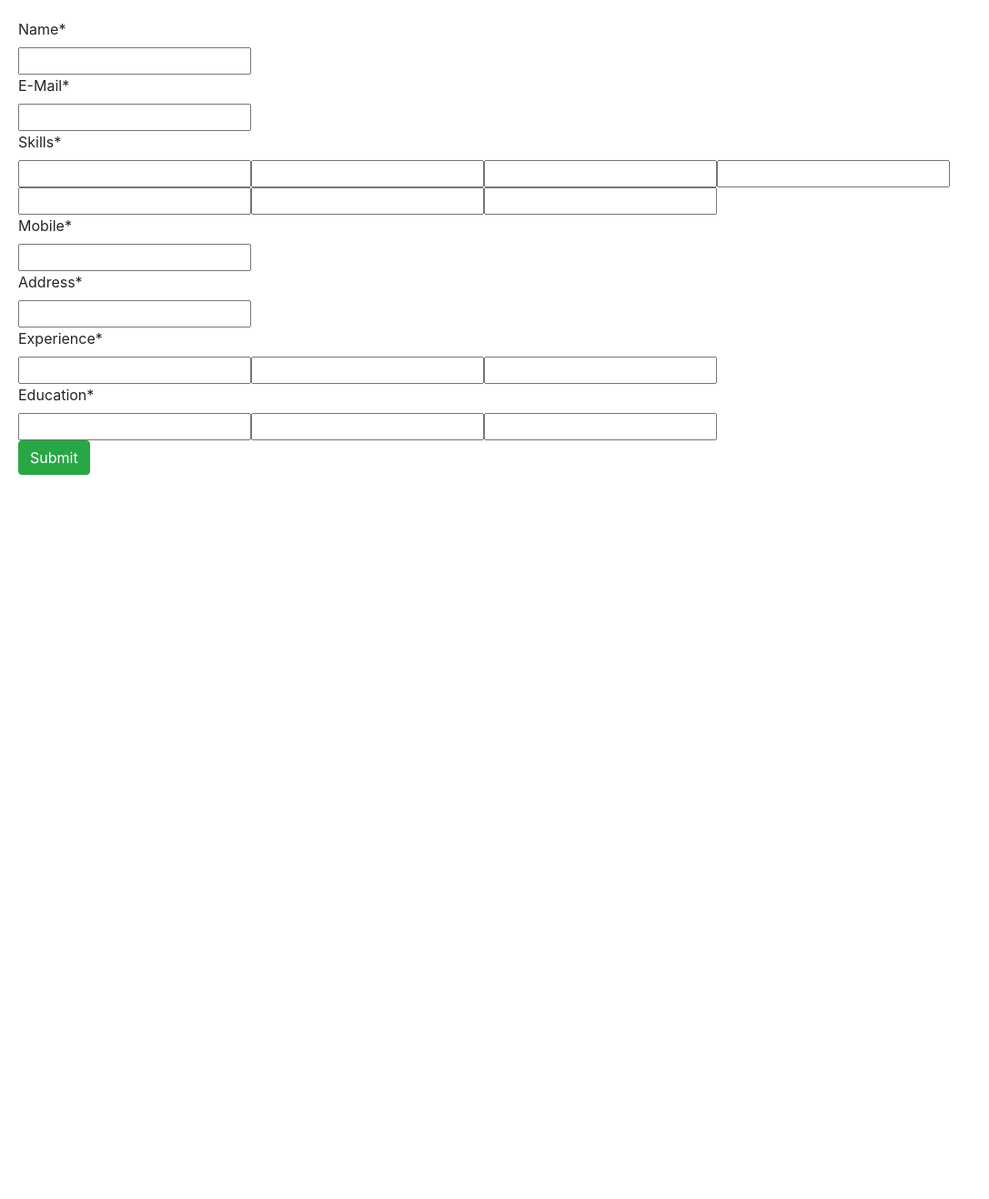
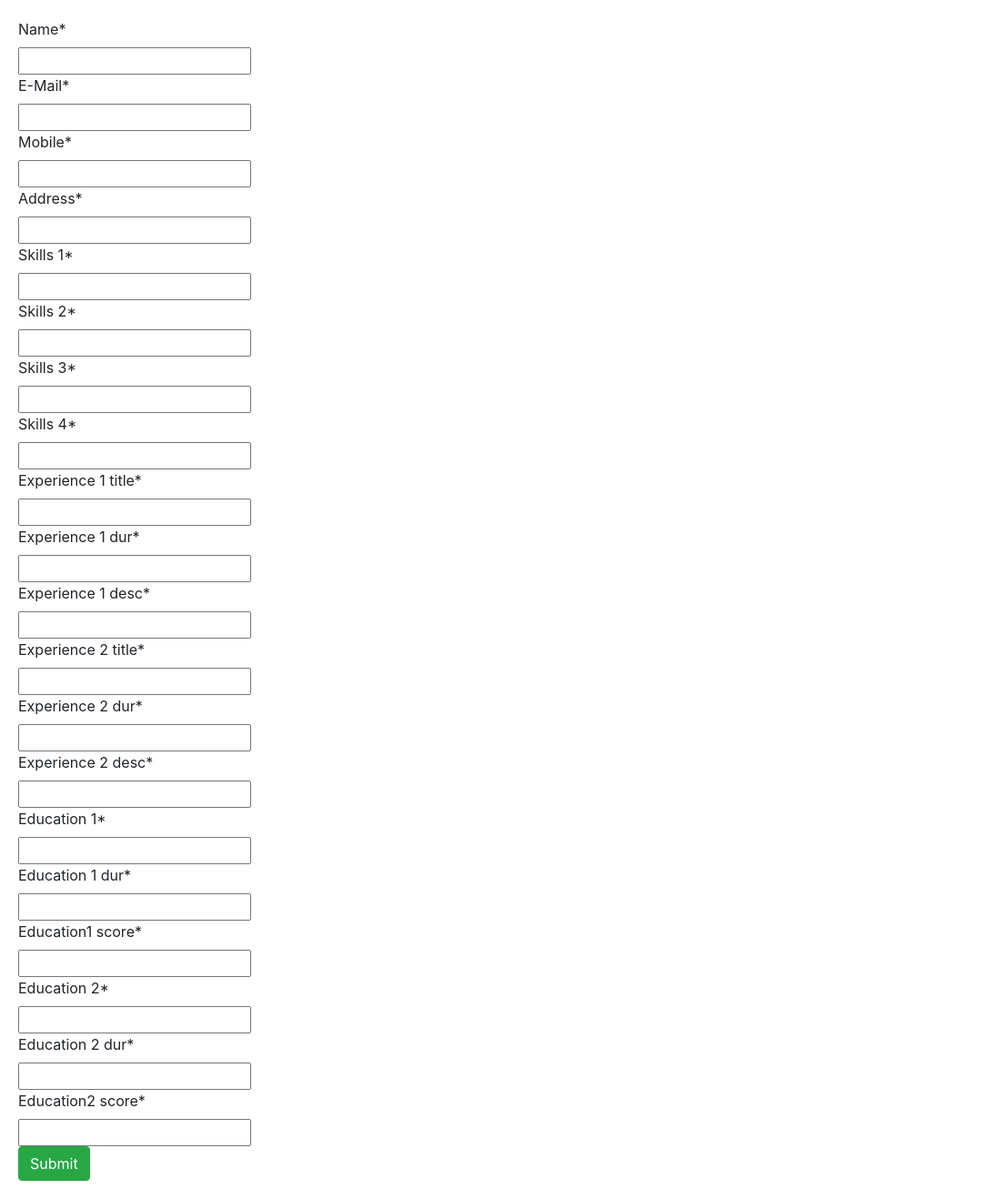
Before and after one commit to Aafiya-H/Django-Resume-Builder, a Django app: page / in a window 1280 px wide. Shown: the whole page at 91% size, without its empty margins (0-1087 px from the left). Before the commit the page ends 522 px from the top, so only its background shows below. Run offline with Django 3.2, Linux system fonts and the light colour scheme; some libraries are stand-ins or nearby versions.

Commit message:
got resume with entered input

```diff
--- a/resume_builder_django/resumesite/forms.py
+++ b/resume_builder_django/resumesite/forms.py
@@ -2,89 +2,89 @@ from django import forms
 from crispy_forms.helper import FormHelper
 from crispy_forms.layout import Layout,Submit
 
-class SkillWidget(forms.MultiWidget):
-	def __init__(self,attrs=None):
-		super().__init__([
-			forms.TextInput(),
-			forms.TextInput(),
-			forms.TextInput(),
-			forms.TextInput(),
-			forms.TextInput(),
-			forms.TextInput(),
-			forms.TextInput(),
-		],attrs)
+# class SkillWidget(forms.MultiWidget):
+# 	def __init__(self,attrs=None):
+# 		super().__init__([
+# 			forms.TextInput(),
+# 			forms.TextInput(),
+# 			forms.TextInput(),
+# 			forms.TextInput(),
+# 			forms.TextInput(),
+# 			forms.TextInput(),
+# 			forms.TextInput(),
+# 		],attrs)
 
-	def decompress(self,value):
-		if value:
-			return value.split(' ')
-		return(['','','','','','',''])
+# 	def decompress(self,value):
+# 		if value:
+# 			return value.split(' ')
+# 		return(['','','','','','',''])
 
-class SkillsField(forms.MultiValueField):
-	widget=SkillWidget
-	def __init__(self,*args,**kwargs):
-		fields=(forms.CharField(),
-			forms.CharField(),
-			forms.CharField(),
-			forms.CharField(required=False),
-			forms.CharField(required=False),
-			forms.CharField(required=False),
-			forms.CharField(required=False),
-			)
-		super().__init__(fields,*args,**kwargs)
+# class SkillsField(forms.MultiValueField):
+# 	widget=SkillWidget
+# 	def __init__(self,*args,**kwargs):
+# 		fields=(forms.CharField(),
+# 			forms.CharField(),
+# 			forms.CharField(),
+# 			forms.CharField(required=False),
+# 			forms.CharField(required=False),
+# 			forms.CharField(required=False),
+# 			forms.CharField(required=False),
+# 			)
+# 		super().__init__(fields,*args,**kwargs)
 
-	def compress(self,data_list):
-		return f'{data_list[0]} {data_list[1]} {data_list[2]} {data_list[3]} {data_list[4]} {data_list[5]} {data_list[6]}'
+# 	def compress(self,data_list):
+# 		return f'{data_list[0]} {data_list[1]} {data_list[2]} {data_list[3]} {data_list[4]} {data_list[5]} {data_list[6]}'
 
 
-class ExpWidget(forms.MultiWidget):
-	def __init__(self,attrs=None):
-		super().__init__([
-			forms.TextInput(),
-			forms.TextInput(),
-			forms.TextInput()#,
-		],attrs)
+# class ExpWidget(forms.MultiWidget):
+# 	def __init__(self,attrs=None):
+# 		super().__init__([
+# 			forms.TextInput(),
+# 			forms.TextInput(),
+# 			forms.TextInput()#,
+# 		],attrs)
 
-	def decompress(self,value):
-		if value:
-			return value.split(' ')
-		return(['','',''])
+# 	def decompress(self,value):
+# 		if value:
+# 			return value.split(' ')
+# 		return(['','',''])
 
-class ExpField(forms.MultiValueField):
-	widget=ExpWidget
-	def __init__(self,*args,**kwargs):
-		fields=(forms.CharField(),#validators can be added
-			forms.CharField(),
-			forms.CharField(),
-			)
-		super().__init__(fields,*args,**kwargs)
+# class ExpField(forms.MultiValueField):
+# 	widget=ExpWidget
+# 	def __init__(self,*args,**kwargs):
+# 		fields=(forms.CharField(),#validators can be added
+# 			forms.CharField(),
+# 			forms.CharField(),
+# 			)
+# 		super().__init__(fields,*args,**kwargs)
 
-	def compress(self,data_list):
-		return f'{data_list[0]} {data_list[1]} {data_list[2]}'
+# 	def compress(self,data_list):
+# 		return f'{data_list[0]} {data_list[1]} {data_list[2]}'
 
-class EduWidget(forms.MultiWidget):
-	def __init__(self,attrs=None):
-		super().__init__([
-			forms.TextInput(),
-			forms.TextInput(),
-			forms.TextInput()#,
-		],attrs)
+# class EduWidget(forms.MultiWidget):
+# 	def __init__(self,attrs=None):
+# 		super().__init__([
+# 			forms.TextInput(),
+# 			forms.TextInput(),
+# 			forms.TextInput()#,
+# 		],attrs)
 
-	def decompress(self,value):
-		if value:
-			return value.split(' ')
-		return(['','',''])
+# 	def decompress(self,value):
+# 		if value:
+# 			return value.split(' ')
+# 		return(['','',''])
 
-class EduField(forms.MultiValueField):
-	widget=EduWidget
-	def __init__(self,*args,**kwargs):
-		fields=(forms.CharField(),#validators can be added
-			forms.CharField(),
-			forms.CharField(),
-			)
-		super().__init__(fields,*args,**kwargs)
+# class EduField(forms.MultiValueField):
+# 	widget=EduWidget
+# 	def __init__(self,*args,**kwargs):
+# 		fields=(forms.CharField(),#validators can be added
+# 			forms.CharField(),
+# 			forms.CharField(),
+# 			)
+# 		super().__init__(fields,*args,**kwargs)
 
-	def compress(self,data_list):
-		return f'{data_list[0]} {data_list[1]} {data_list[2]}'
+# 	def compress(self,data_list):
+# 		return f'{data_list[0]} {data_list[1]} {data_list[2]}'
 
 
 class ContactForm(forms.Form):
@@ -92,9 +92,26 @@ class ContactForm(forms.Form):
 	email=forms.EmailField(label='E-Mail')
 	mobile=forms.CharField()
 	address=forms.CharField()
-	skills=SkillsField()
-	experience=ExpField()
-	education=EduField()
+	skills_1=forms.CharField()
+	skills_2=forms.CharField()
+	skills_3=forms.CharField()
+	skills_4=forms.CharField()
+
+	experience_1_title=forms.CharField()
+	experience_1_dur=forms.CharField()
+	experience_1_desc=forms.CharField()
+
+	experience_2_title=forms.CharField()
+	experience_2_dur=forms.CharField()
+	experience_2_desc=forms.CharField()
+
+	education_1=forms.CharField()
+	education_1_dur=forms.CharField()
+	education1_score=forms.CharField()
+
+	education_2=forms.CharField()
+	education_2_dur=forms.CharField()
+	education2_score=forms.CharField()
 
 	def __init__(self,*args,**kwargs):
 		super().__init__(*args,**kwargs)
@@ -103,10 +120,23 @@ class ContactForm(forms.Form):
 		self.helper.layout=Layout(
 			'name',
 			'email',
-			'skills',
 			'mobile',
 			'address',
-			'experience',
-			'education',
+			'skills_1',
+			'skills_2',
+			'skills_3',
+			'skills_4',
+			'experience_1_title',
+			'experience_1_dur',
+			'experience_1_desc',
+			'experience_2_title',
+			'experience_2_dur',
+			'experience_2_desc',
+			'education_1',
+			'education_1_dur',
+			'education1_score',
+			'education_2',
+			'education_2_dur',
+			'education2_score',
 			Submit('submit','Submit',css_class="btn-success")
 			)
--- a/resume_builder_django/resumesite/views.py
+++ b/resume_builder_django/resumesite/views.py
@@ -11,11 +11,57 @@ def info(request):
 		if form.is_valid():
 			name=form.cleaned_data['name']
 			email=form.cleaned_data['email']
-			skills=form.cleaned_data['skills']
+
+			skills_1=form.cleaned_data['skills_1']
+			skills_2=form.cleaned_data['skills_2']
+			skills_3=form.cleaned_data['skills_3']
+			skills_4=form.cleaned_data['skills_4']
+
 			mobile=form.cleaned_data['mobile']
 			address=form.cleaned_data['address']
-			experience=form.cleaned_data['experience']
-			education=form.cleaned_data['education']
+
+			experience_1_title=form.cleaned_data['experience_1_title']
+			experience_1_dur=form.cleaned_data['experience_1_dur']
+			experience_1_desc=form.cleaned_data['experience_1_desc']
+
+			experience_2_title=form.cleaned_data['experience_2_title']
+			experience_2_dur=form.cleaned_data['experience_2_dur']
+			experience_2_desc=form.cleaned_data['experience_2_desc']
+
+			education_1=form.cleaned_data['education_1']
+			education_1_dur=form.cleaned_data['education_1_dur']
+			education1_score=form.cleaned_data['education1_score']
+
+			education_2=form.cleaned_data['education_2']
+			education_2_dur=form.cleaned_data['education_2_dur']
+			education2_score=form.cleaned_data['education2_score']
+
+			data={'name':name}
+			data['email']=email
+			data['skills_1']=skills_1
+			data['skills_2']=skills_2
+			data['skills_3']=skills_3
+			data['skills_4']=skills_4
+
+			data['mobile']=mobile
+			data['address']=address
+
+			data['experience_1_title']=experience_1_title
+			data['experience_1_dur']=experience_1_dur
+			data['experience_1_desc']=experience_1_desc
+
+			data['experience_2_title']=experience_2_title
+			data['experience_2_dur']=experience_2_dur
+			data['experience_2_desc']=experience_2_desc
+
+			data['education_1']=education_1
+			data['education_1_dur']=education_1_dur
+			data['education1_score']=education1_score
+
+			data['education_2']=education_2
+			data['education_2_dur']=education_2_dur
+			data['education2_score']=education2_score
+			return render(request,'home.html',data)
 			#to add more go to : forms.py
 			# print(name,email)
 	return render(request,'info.html',{'form':form})
```
Also changed, not shown: resume_builder_django/resumesite/templates/home.html (+28 -28 lines).
